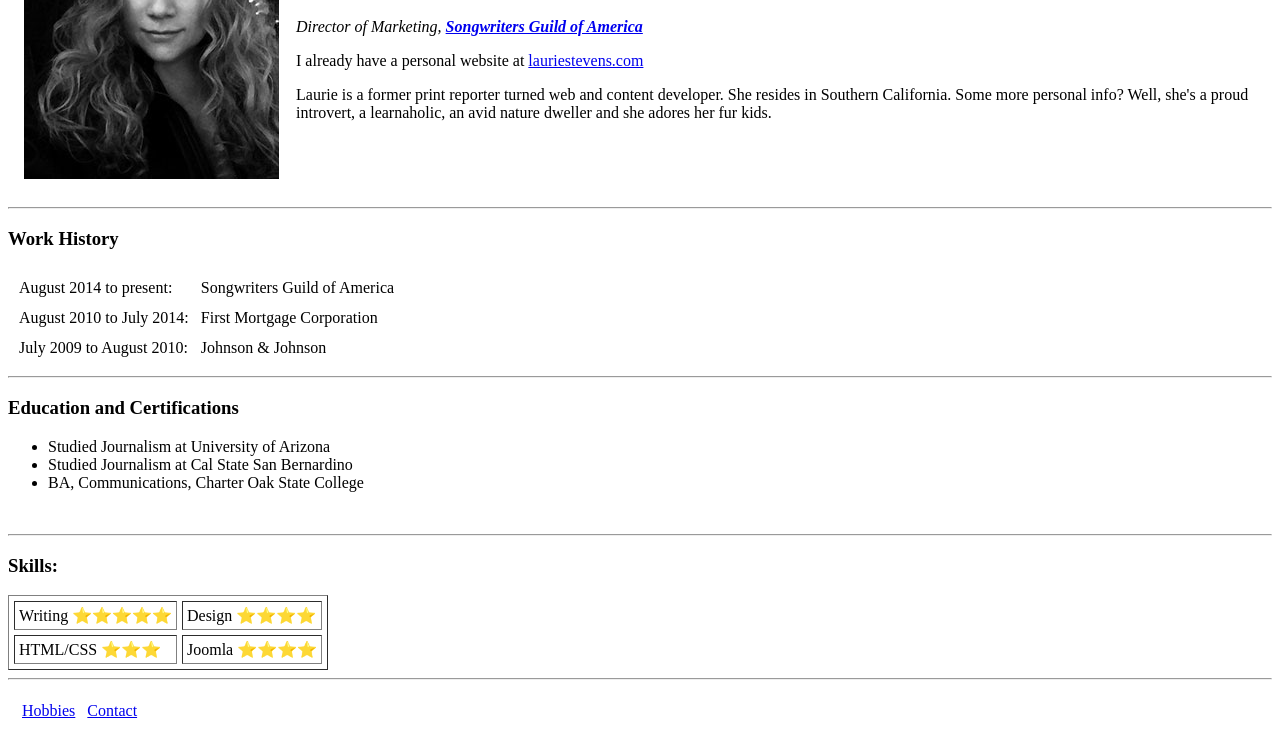
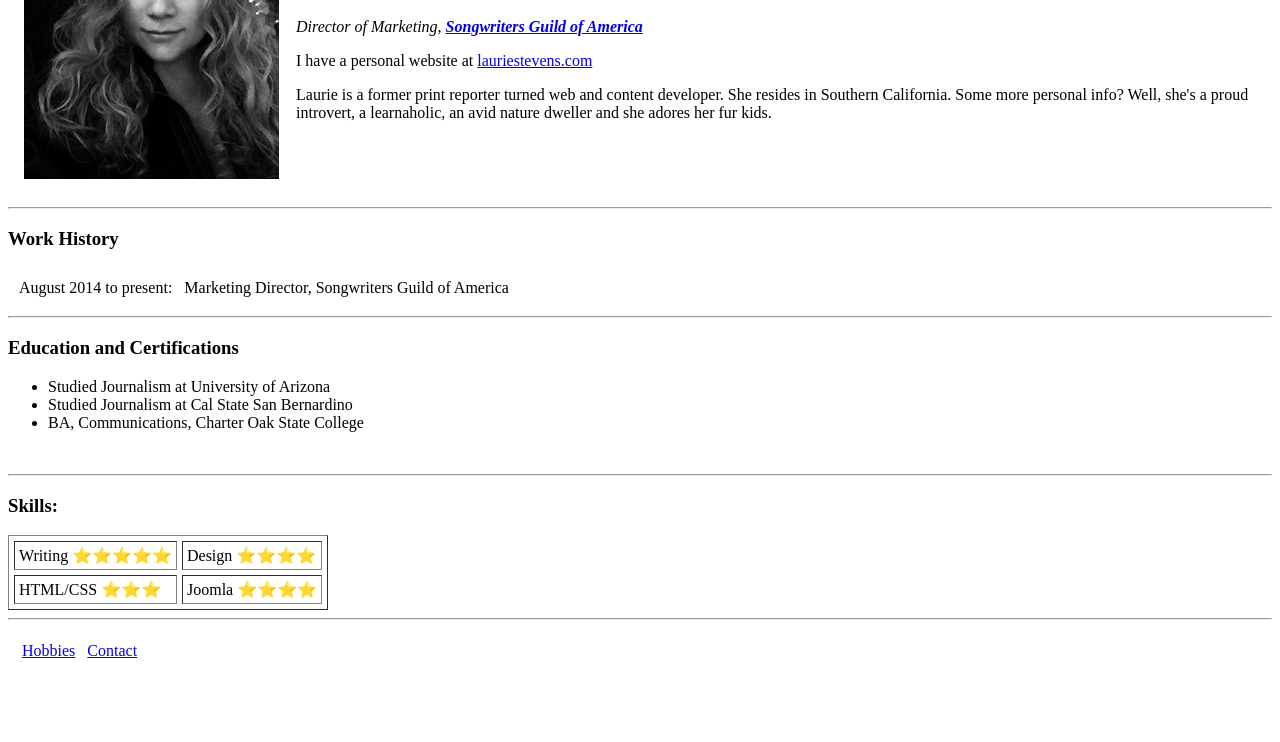
Before and after one commit to l-stevens/Resume, a plain HTML site: page index.html in a window 1280 px wide. Shown: the part 130-872 px from the top of the page. After the commit the page ends 812 px from the top, so only its background shows below. Drawn offline with Linux system fonts and the light colour scheme.

Commit message:
Update index.html
Removed work experience older than 10 years.

```diff
--- a/index.html
+++ b/index.html
@@ -2,7 +2,7 @@
 <html lang="en" dir="ltr">
   <head>
     <meta charset="utf-8">
-    <title>Laurie's Personal Site</title>
+    <title>Laurie's Resume</title>
   </head>
   <body>
     <table cellspacing="15">
@@ -13,7 +13,7 @@
         <td>
           <h1>LAURIE STEVENS</h1>
           <p><em>Director of Marketing, <strong><a href="https://www.songwritersguild.com">Songwriters Guild of America</a></strong> </em></p>
-          <p>I already have a personal website at <a href="https://www.lauriestevens.com">lauriestevens.com</a></p>
+          <p>I have a personal website at <a href="https://www.lauriestevens.com">lauriestevens.com</a></p>
           <p>
             Laurie is a former print reporter turned web and content developer. She resides in Southern California. Some more personal info? Well, she's a proud introvert, a learnaholic, an avid nature dweller and she adores her fur kids.</p>
           </p>
@@ -30,23 +30,7 @@
           August 2014 to present:
         </td>
         <td>
-          Songwriters Guild of America
-        </td>
-      </tr>
-      <tr>
-        <td>
-          August 2010 to July 2014:
-        </td>
-        <td>
-          First Mortgage Corporation
-        </td>
-      </tr>
-      <tr>
-        <td>
-          July 2009 to August 2010:
-        </td>
-        <td>
-          Johnson & Johnson
+          Marketing Director, Songwriters Guild of America
         </td>
       </tr>
     </table>
```
